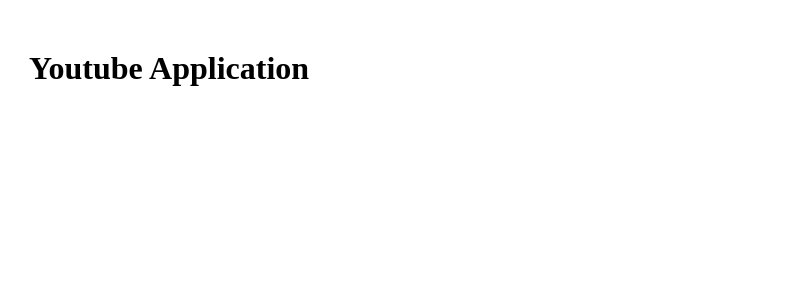
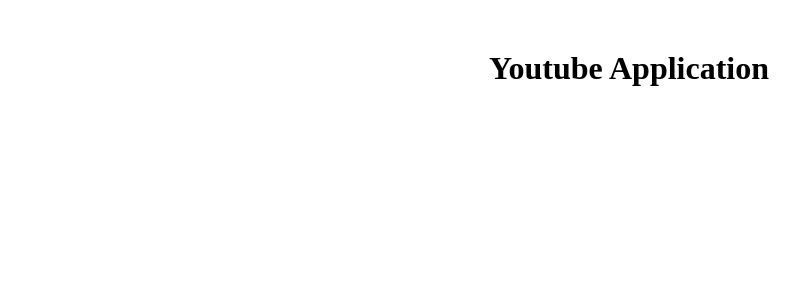
Before and after one commit to eflatuna/youtube, a Vue app: page / in a window 1280 px wide. Shown: the top 300 px of the page, without its empty margins (11-811 px from the left). Built offline with nearby package versions, Linux system fonts and the light colour scheme.

Commit message:
`Added class "title" to h1 element and defined its styles`

```diff
--- a/src/App.vue
+++ b/src/App.vue
@@ -1,6 +1,6 @@
 <template>
 	<div class="container">
-		<h1>Youtube Application</h1>
+		<h1 class="title">Youtube Application</h1>
 	</div>
 </template>
 
@@ -17,4 +17,7 @@
 	width: 100%;
 	margin: 50px auto;
 }
+.title {
+	text-align: center;
+}
 </style>
```
